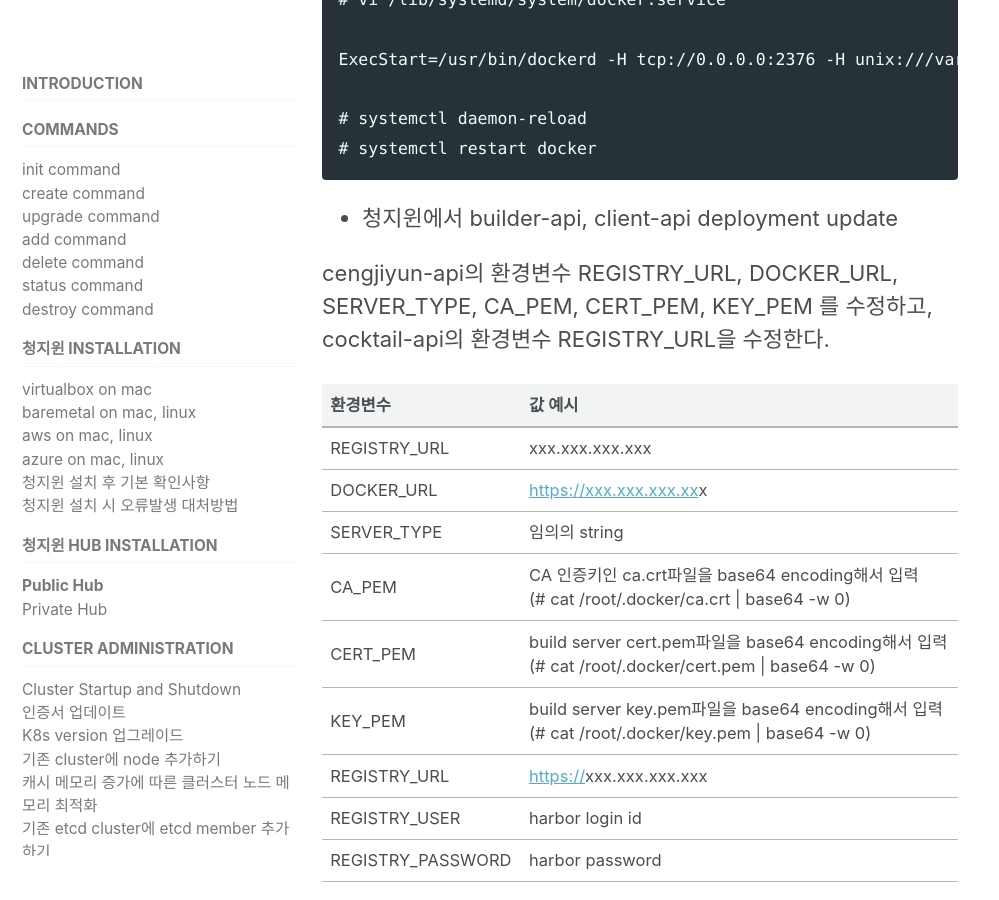
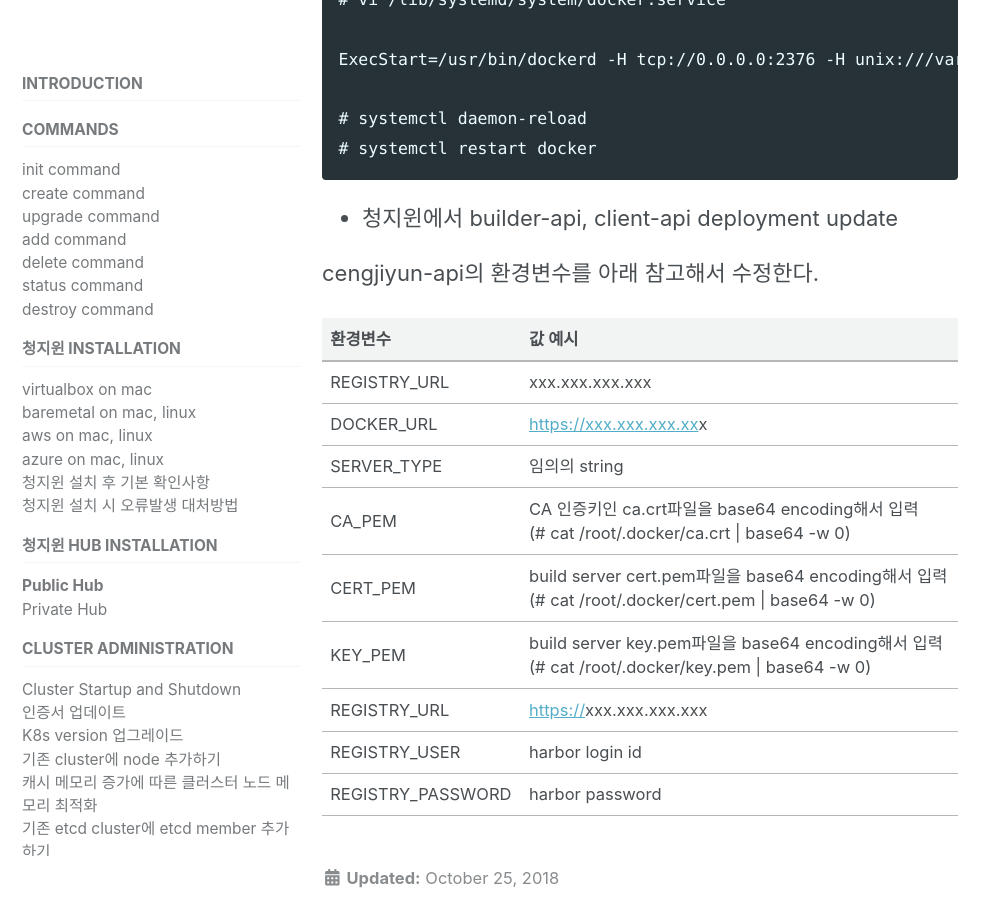
Before and after one commit to acornapps/cube-3-0-manual, a Jekyll site: the page built from _docs/3.1-hub-public.md, in a window 1280 px wide and 900 px high, scrolled down 4312 px. Shown: the whole window, without its empty margins (0-999 px from the left). Built offline with Jekyll 4.4.1, drawn with Linux system fonts in a browser that asks for light colours; cached includes are drawn as plain includes; nearby versions of some CDN libraries.

Commit message:
harbor 문서 수정함.

```diff
--- a/_docs/3.1-hub-public.md
+++ b/_docs/3.1-hub-public.md
@@ -163,7 +163,7 @@ ExecStart=/usr/bin/dockerd -H tcp://0.0.0.0:2376 -H unix:///var/run/docker.sock
 
 * 청지윈에서 builder-api, client-api deployment update
 
-cengjiyun-api의 환경변수 REGISTRY_URL, DOCKER_URL, SERVER_TYPE, CA_PEM, CERT_PEM, KEY_PEM 를 수정하고, cocktail-api의 환경변수 REGISTRY_URL을 수정한다.
+cengjiyun-api의 환경변수를 아래 참고해서 수정한다.
 
 | 환경변수 | 값 예시 |
 | :--- | :--- |
```
